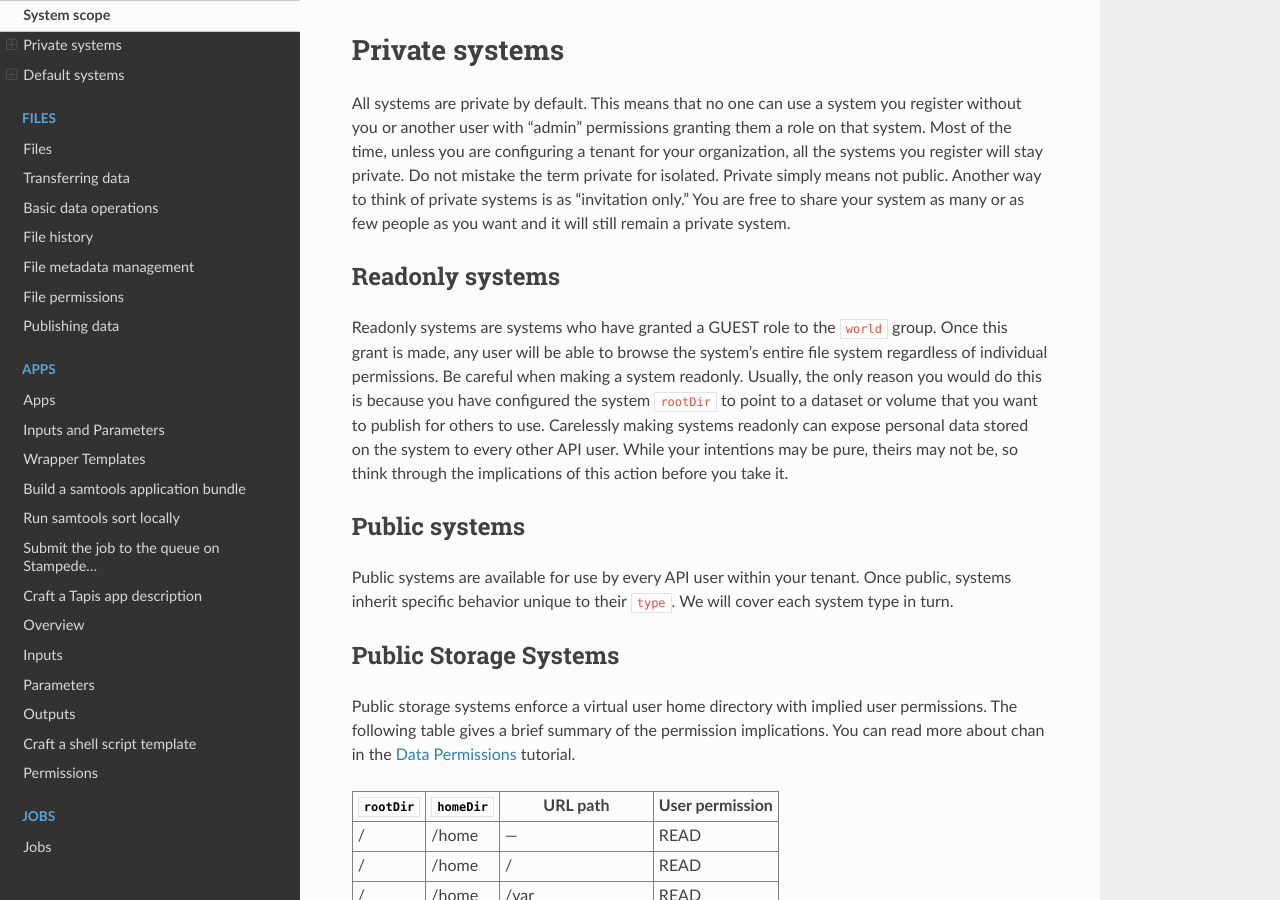
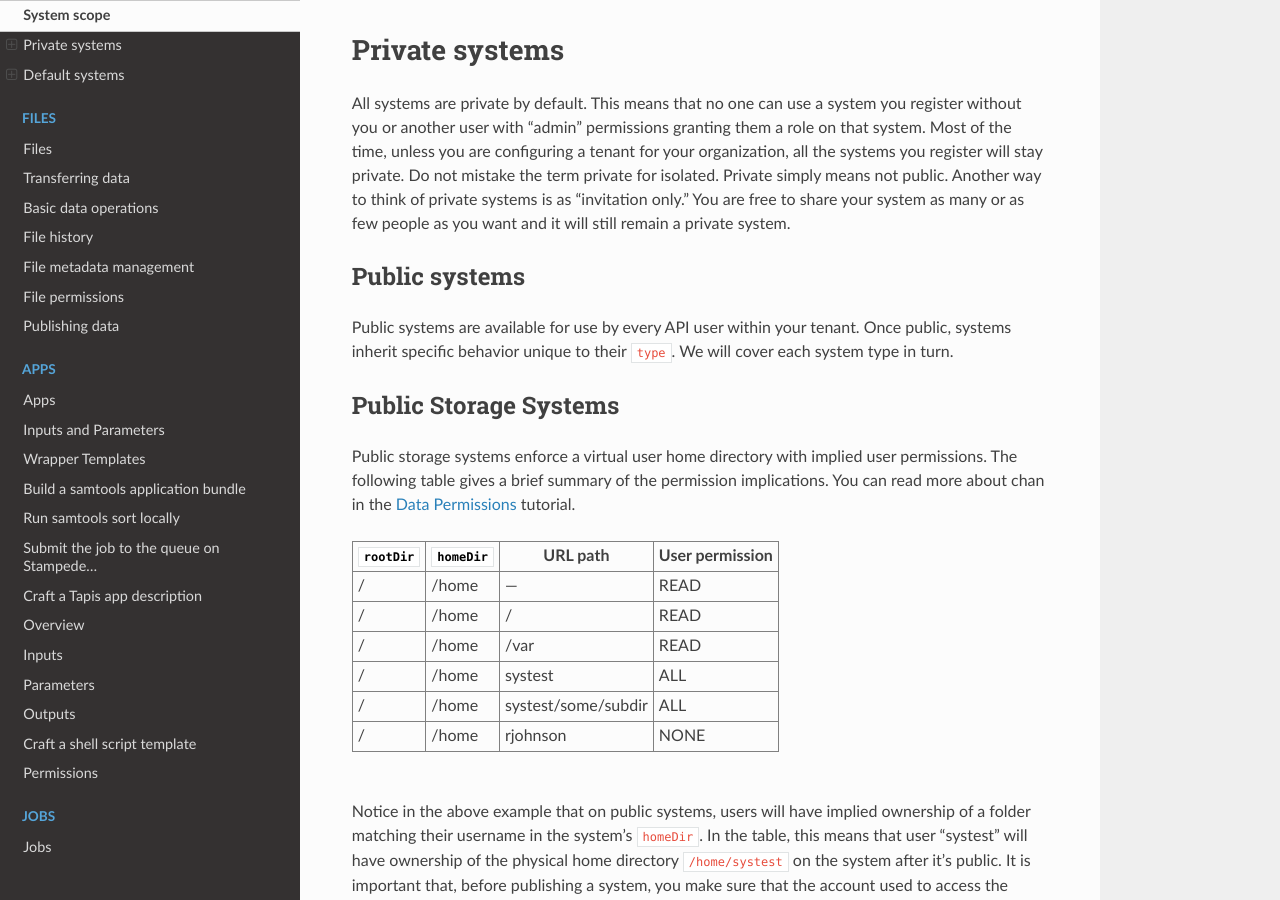
Before and after one commit to TACC-Cloud/agave-docs, a Sphinx documentation site: the page built from docs/agave/guides/systems/systems-scopes.rst, in a window 1280 px wide and 900 px high, scrolled down 556 px. Built offline with Sphinx 7.4.7 and the Read the Docs theme 2.0.0, drawn with Linux system fonts in a browser that asks for light colours; pages that are not in the unit, such as notebooks, are missing from menus; cross-references to code outside the pages are shown as plain code.

Commit message:
Update systems-scopes.rst
removing blurb about read-only systems, granting roles to the world user does not work for system permissions (works for file permissions though)

```diff
--- a/docs/agave/guides/systems/systems-scopes.rst
+++ b/docs/agave/guides/systems/systems-scopes.rst
@@ -42,11 +42,6 @@ Private systems
 ===============
 
 All systems are private by default. This means that no one can use a system you register without you or another user with "admin" permissions granting them a role on that system. Most of the time, unless you are configuring a tenant for your organization, all the systems you register will stay private. Do not mistake the term private for isolated. Private simply means not public. Another way to think of private systems is as "invitation only." You are free to share your system as many or as few people as you want and it will still remain a private system.
-
-Readonly systems
-----------------
-
-Readonly systems are systems who have granted a GUEST role to the ``world`` group. Once this grant is made, any user will be able to browse the system's entire file system regardless of individual permissions. Be careful when making a system readonly. Usually, the only reason you would do this is because you have configured the system ``rootDir`` to point to a dataset or volume that you want to publish for others to use. Carelessly making systems readonly can expose personal data stored on the system to every other API user. While your intentions may be pure, theirs may not be, so think through the implications of this action before you take it.
 
 Public systems
 --------------
```
